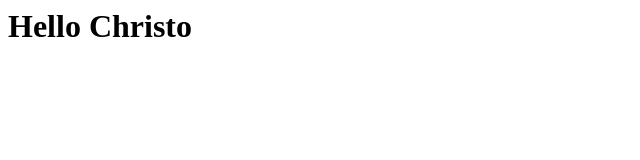
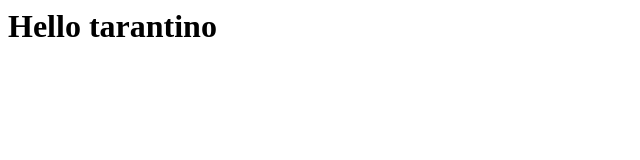
Before and after one commit to topashgun/sampleRepository, a plain HTML site: page index.html in a window 1280 px wide. Shown: the full height of the page, 0-640 px from the left. Drawn offline with Linux system fonts and the light colour scheme.

Commit message:
christo to tarantino

```diff
--- a/index.html
+++ b/index.html
@@ -1,5 +1,5 @@
 <html>
 	<body>
-		<h1>Hello Christo</h1>
+		<h1>Hello tarantino</h1>
 	</body>
 </html>
```
